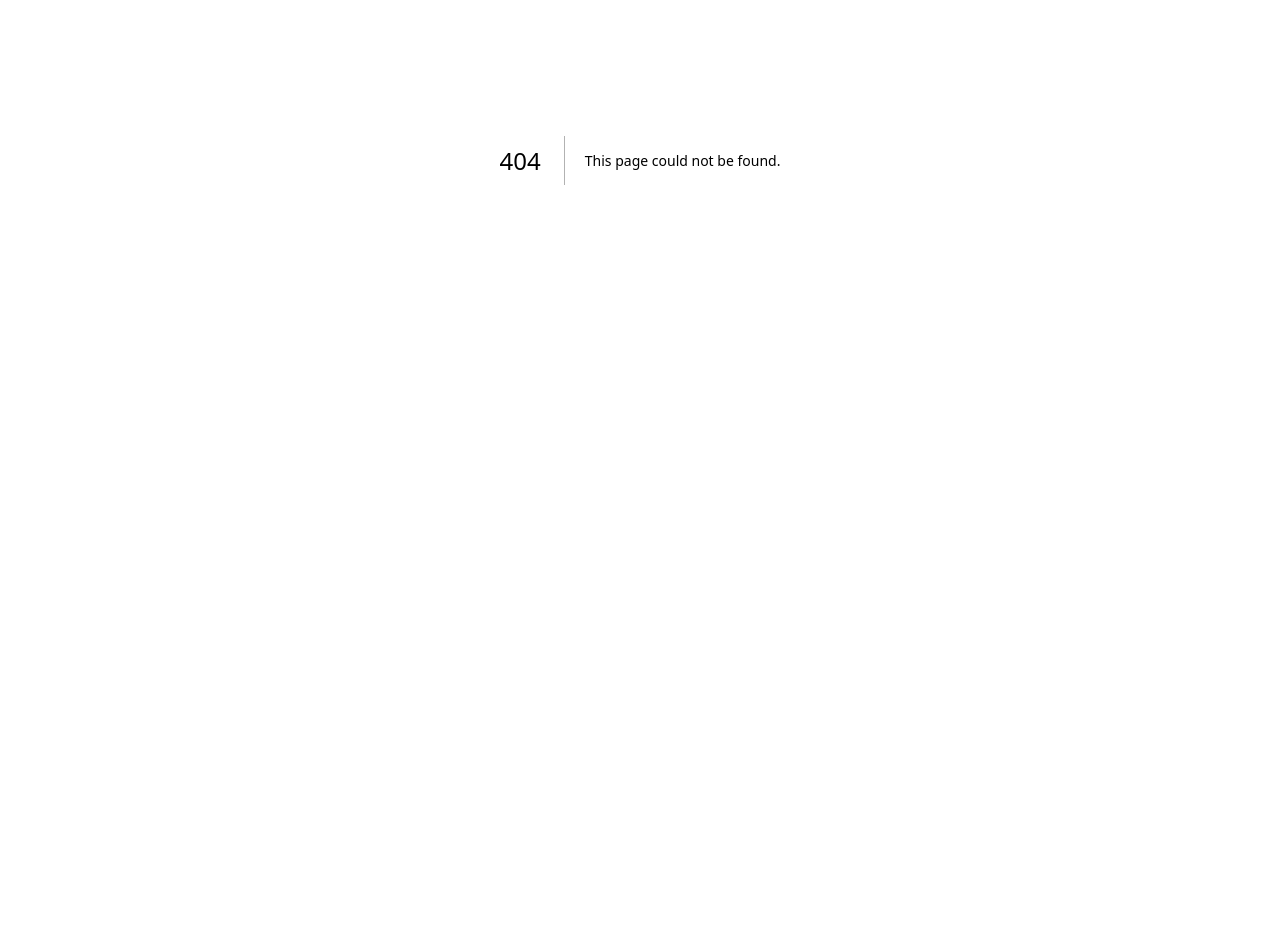
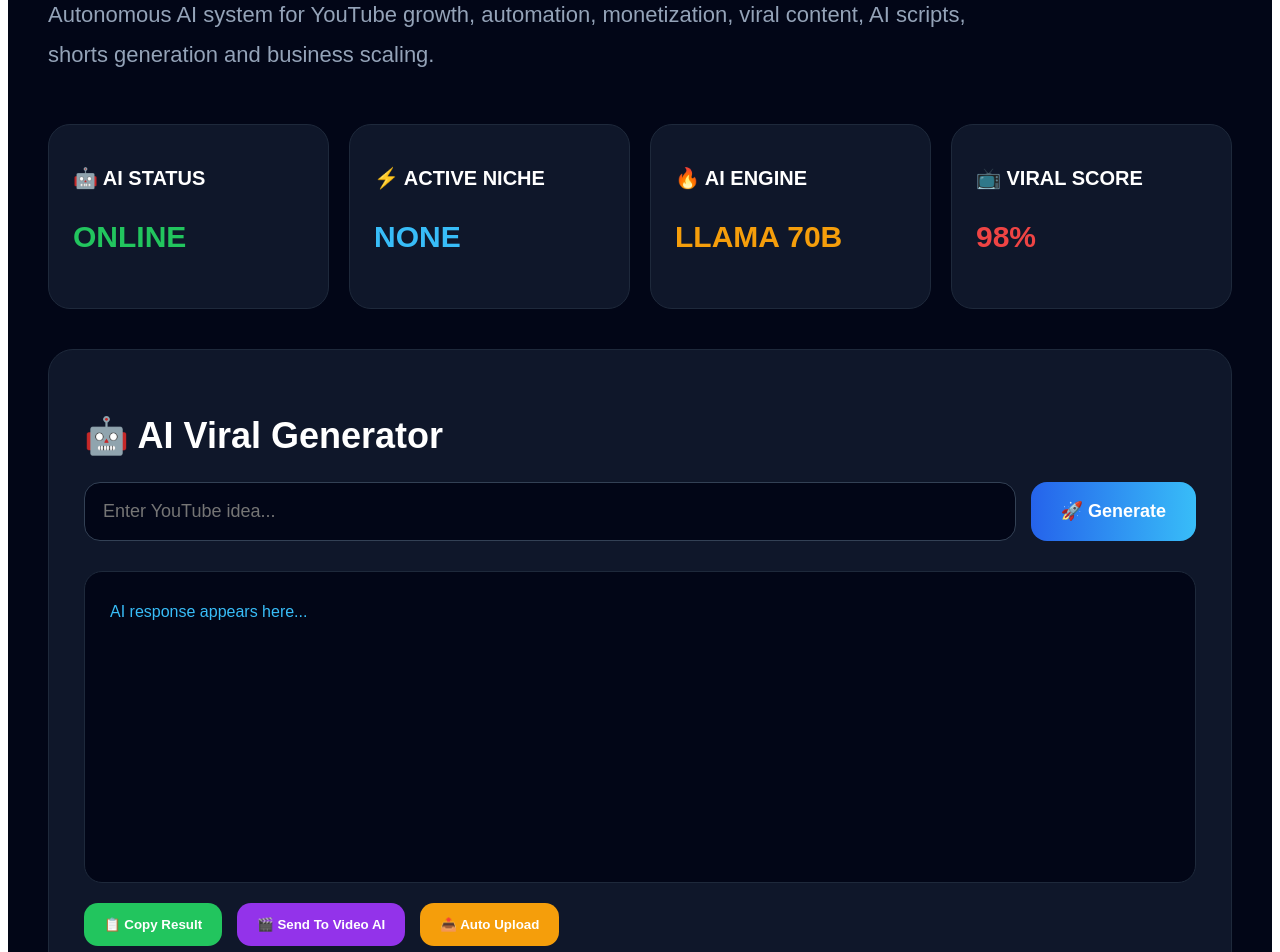
Before and after one commit to snapsparkofficial00-cloud/Ai, a Next.js app: page /youtube in a window 1280 px wide. Before the commit this address had no page. Shown: the part 240-1192 px from the top of the page. Before the commit the page ends 800 px from the top, so only its background shows below. Built offline with nearby package versions, Linux system fonts and the light colour scheme.

Commit message:
app/youtube/page.tsx

```diff
--- /dev/null
+++ b/app/youtube/page.tsx
@@ -0,0 +1,489 @@
+"use client";
+
+import { useState } from "react";
+
+export default function YouTubeAIPage() {
+
+  const [prompt, setPrompt] = useState("");
+  const [loading, setLoading] = useState(false);
+  const [result, setResult] = useState("");
+  const [activeNiche, setActiveNiche] = useState("");
+
+  async function generateScript(customPrompt?: string) {
+
+    const finalPrompt = customPrompt || prompt;
+
+    if (!finalPrompt) return;
+
+    setLoading(true);
+
+    setActiveNiche(finalPrompt);
+
+    try {
+
+      const res = await fetch("/api/youtube/generate", {
+        method: "POST",
+
+        headers: {
+          "Content-Type": "application/json",
+        },
+
+        body: JSON.stringify({
+  topic: finalPrompt,
+}),
+      });
+
+      const data = await res.json();
+
+      setResult(data.result);
+
+    } catch (err) {
+
+      setResult("❌ AI ERROR");
+
+    }
+
+    setLoading(false);
+  }
+
+  function copyResult() {
+
+    navigator.clipboard.writeText(result);
+
+  }
+
+  const niches = [
+    "🏎️ Supercars",
+    "💸 Finance",
+    "🤖 AI Tech",
+    "🎮 Gaming",
+    "🌌 Space",
+    "🧠 Motivation",
+    "🎬 Movie Edits",
+    "🔥 Viral Facts",
+    "📱 Tech Reviews",
+    "💼 Business",
+    "🛸 Sci-Fi",
+    "🎵 Music",
+  ];
+
+  return (
+    <main
+      style={{
+        background: "#020617",
+        minHeight: "100vh",
+        color: "white",
+        fontFamily: "Arial",
+        padding: "40px",
+      }}
+    >
+
+      {/* HERO */}
+
+      <div
+        style={{
+          marginBottom: "50px",
+        }}
+      >
+
+        <h1
+          style={{
+            fontSize: "clamp(45px,8vw,90px)",
+            fontWeight: "bold",
+            marginBottom: "20px",
+          }}
+        >
+          🚀 YOUTUBE AI OS
+        </h1>
+
+        <p
+          style={{
+            color: "#94a3b8",
+            fontSize: "22px",
+            lineHeight: "1.8",
+            maxWidth: "950px",
+          }}
+        >
+          Autonomous AI system for YouTube growth,
+          automation, monetization, viral content,
+          AI scripts, shorts generation and
+          business scaling.
+        </p>
+
+      </div>
+
+      {/* AI STATUS */}
+
+      <div
+        style={{
+          display: "grid",
+          gridTemplateColumns:
+            "repeat(auto-fit,minmax(250px,1fr))",
+          gap: "20px",
+          marginBottom: "40px",
+        }}
+      >
+
+        <StatusCard
+          title="🤖 AI STATUS"
+          value="ONLINE"
+          color="#22c55e"
+        />
+
+        <StatusCard
+          title="⚡ ACTIVE NICHE"
+          value={activeNiche || "NONE"}
+          color="#38bdf8"
+        />
+
+        <StatusCard
+          title="🔥 AI ENGINE"
+          value="LLAMA 70B"
+          color="#f59e0b"
+        />
+
+        <StatusCard
+          title="📺 VIRAL SCORE"
+          value="98%"
+          color="#ef4444"
+        />
+
+      </div>
+
+      {/* AI INPUT */}
+
+      <div
+        style={{
+          background: "#0f172a",
+          padding: "35px",
+          borderRadius: "25px",
+          border: "1px solid #1e293b",
+          marginBottom: "50px",
+        }}
+      >
+
+        <h2
+          style={{
+            fontSize: "36px",
+            marginBottom: "25px",
+          }}
+        >
+          🤖 AI Viral Generator
+        </h2>
+
+        <div
+          style={{
+            display: "flex",
+            gap: "15px",
+            flexWrap: "wrap",
+          }}
+        >
+
+          <input
+            value={prompt}
+            onChange={(e) =>
+              setPrompt(e.target.value)
+            }
+            placeholder="Enter YouTube idea..."
+            style={{
+              flex: 1,
+              padding: "18px",
+              borderRadius: "16px",
+              border: "1px solid #334155",
+              background: "#020617",
+              color: "white",
+              fontSize: "18px",
+            }}
+          />
+
+          <button
+            onClick={() => generateScript()}
+            disabled={loading}
+            style={{
+              background:
+                "linear-gradient(to right,#2563eb,#38bdf8)",
+              border: "none",
+              color: "white",
+              padding: "18px 30px",
+              borderRadius: "16px",
+              fontWeight: "bold",
+              cursor: "pointer",
+              fontSize: "18px",
+            }}
+          >
+            {loading
+              ? "🤖 Generating..."
+              : "🚀 Generate"}
+          </button>
+
+        </div>
+
+        {/* RESULT */}
+
+        <div
+          style={{
+            marginTop: "30px",
+            background: "#020617",
+            padding: "25px",
+            borderRadius: "18px",
+            minHeight: "260px",
+            color: "#38bdf8",
+            lineHeight: "1.9",
+            whiteSpace: "pre-wrap",
+            border: "1px solid #1e293b",
+          }}
+        >
+
+          {loading
+            ? "⚡ AI generating viral strategy..."
+            : result || "AI response appears here..."}
+
+        </div>
+
+        {/* ACTION BUTTONS */}
+
+        <div
+          style={{
+            display: "flex",
+            gap: "15px",
+            marginTop: "20px",
+            flexWrap: "wrap",
+          }}
+        >
+
+          <button
+            onClick={copyResult}
+            style={{
+              background: "#22c55e",
+              border: "none",
+              color: "white",
+              padding: "14px 20px",
+              borderRadius: "14px",
+              cursor: "pointer",
+              fontWeight: "bold",
+            }}
+          >
+            📋 Copy Result
+          </button>
+
+          <button
+            style={{
+              background: "#9333ea",
+              border: "none",
+              color: "white",
+              padding: "14px 20px",
+              borderRadius: "14px",
+              cursor: "pointer",
+              fontWeight: "bold",
+            }}
+          >
+            🎬 Send To Video AI
+          </button>
+
+          <button
+            style={{
+              background: "#f59e0b",
+              border: "none",
+              color: "white",
+              padding: "14px 20px",
+              borderRadius: "14px",
+              cursor: "pointer",
+              fontWeight: "bold",
+            }}
+          >
+            📤 Auto Upload
+          </button>
+
+        </div>
+
+      </div>
+
+      {/* NICHES */}
+
+      <section>
+
+        <h2
+          style={{
+            fontSize: "50px",
+            marginBottom: "35px",
+          }}
+        >
+          🔥 AI Niches
+        </h2>
+
+        <div
+          style={{
+            display: "grid",
+            gridTemplateColumns:
+              "repeat(auto-fit,minmax(260px,1fr))",
+            gap: "25px",
+          }}
+        >
+
+          {niches.map((item, index) => (
+
+            <div
+              key={index}
+              style={{
+                background: "#0f172a",
+                padding: "28px",
+                borderRadius: "22px",
+                border: "1px solid #1e293b",
+              }}
+            >
+
+              <h2
+                style={{
+                  fontSize: "28px",
+                  marginBottom: "16px",
+                }}
+              >
+                {item}
+              </h2>
+
+              <p
+                style={{
+                  color: "#94a3b8",
+                  lineHeight: "1.7",
+                }}
+              >
+                AI generates titles, hooks,
+                thumbnails, scripts,
+                monetization and upload plans.
+              </p>
+
+              <button
+                onClick={() => {
+                  setPrompt(item);
+                  generateScript(item);
+                }}
+                style={{
+                  marginTop: "20px",
+                  background: "#2563eb",
+                  border: "none",
+                  color: "white",
+                  padding: "12px 20px",
+                  borderRadius: "12px",
+                  cursor: "pointer",
+                  fontWeight: "bold",
+                  width: "100%",
+                }}
+              >
+                ⚡ Launch AI
+              </button>
+
+            </div>
+
+          ))}
+
+        </div>
+
+      </section>
+
+      {/* AI LOGS */}
+
+      <section
+        style={{
+          marginTop: "70px",
+        }}
+      >
+
+        <h2
+          style={{
+            fontSize: "50px",
+            marginBottom: "35px",
+          }}
+        >
+          📡 AI SYSTEM LOGS
+        </h2>
+
+        <div
+          style={{
+            background: "#0f172a",
+            padding: "30px",
+            borderRadius: "24px",
+            border: "1px solid #1e293b",
+          }}
+        >
+
+          <Log text="⚡ Viral analysis engine online" />
+          <Log text="📺 Thumbnail AI optimized CTR" />
+          <Log text="🎬 Shorts AI generated hooks" />
+          <Log text="📤 Upload system synchronized" />
+          <Log text="💰 Revenue AI tracking earnings" />
+
+        </div>
+
+      </section>
+
+    </main>
+  );
+}
+
+/* STATUS */
+
+function StatusCard({
+  title,
+  value,
+  color,
+}: {
+  title: string;
+  value: string;
+  color: string;
+}) {
+
+  return (
+    <div
+      style={{
+        background: "#0f172a",
+        padding: "24px",
+        borderRadius: "22px",
+        border: "1px solid #1e293b",
+      }}
+    >
+
+      <h2
+        style={{
+          fontSize: "20px",
+          marginBottom: "12px",
+        }}
+      >
+        {title}
+      </h2>
+
+      <p
+        style={{
+          color,
+          fontSize: "30px",
+          fontWeight: "bold",
+        }}
+      >
+        {value}
+      </p>
+
+    </div>
+  );
+}
+
+/* LOG */
+
+function Log({
+  text,
+}: {
+  text: string;
+}) {
+
+  return (
+    <div
+      style={{
+        background: "#111827",
+        padding: "16px",
+        borderRadius: "14px",
+        marginBottom: "15px",
+        color: "#94a3b8",
+      }}
+    >
+      {text}
+    </div>
+  );
+}
```
